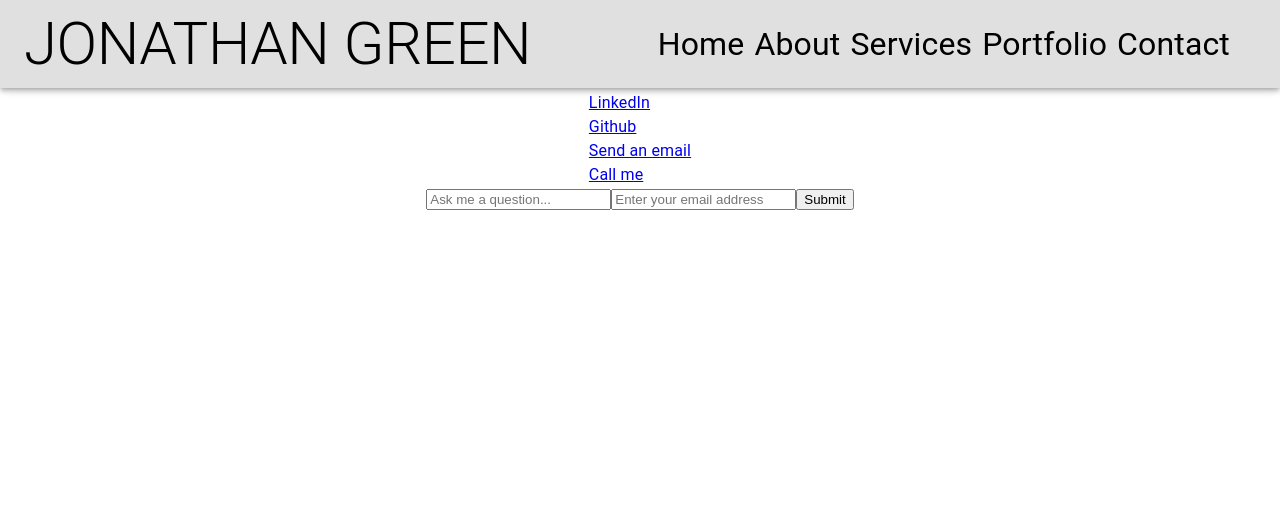
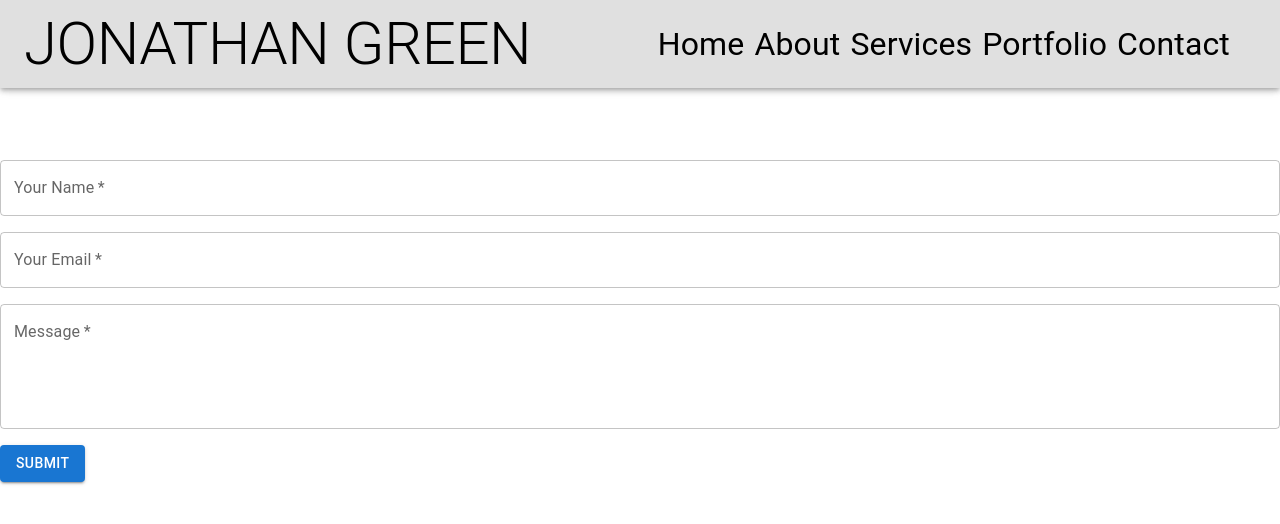
Before and after one commit to JXG052/My-React-Portfolio, a React (Create React App) app: page /contact in a window 1280 px wide. Shown: the top 524 px of the page. Built offline with nearby package versions, Linux system fonts and the light colour scheme.

Commit message:
Added basic form to contact section

```diff
--- a/src/components/DrawerAppBar/DrawerAppBar.js
+++ b/src/components/DrawerAppBar/DrawerAppBar.js
@@ -39,7 +39,7 @@ function DrawerAppBar(props) {
   };
 
   const drawer = (
-    <Box className={classes.grey} onClick={handleDrawerToggle} sx={{ textAlign: 'center' }}>
+    <Box className={classes.grey} onClick={handleDrawerToggle} sx={{ textAlign: 'center', }}>
       <Typography variant="h6" sx={{ my: 2 }}>
         JONATHAN GREEN
 
@@ -61,7 +61,7 @@ function DrawerAppBar(props) {
   const container = window !== undefined ? () => window().document.body : undefined;
 
   return (
-    <Box sx={{ display: 'flex' }}>
+    <Box sx={{ display: 'flex', m: 10 }}>
       <CssBaseline />
       <AppBar component="nav">
         <Toolbar className={classes.grey}>
--- a/src/pages/contact/Contact.js
+++ b/src/pages/contact/Contact.js
@@ -1,29 +1,52 @@
-import React from "react";
-import Form from "../../components/Form/Form"
+import React, { useState } from "react";
+import { TextField, Button, Grid } from '@mui/material'
+// import './contact.css'
 
-import './contact.css'
+
+
 
 function Contact() {
   return (
-    <div className="contact-section">
-      <h1>Contact Me</h1>
-      <div class="contact-links">
-            <a href="https://www.linkedin.com/in/jonathangreenoj/" target="_blank" class="col-md-2 contact-details btn btn-primary">
-                <i class="fab fa-linkedin"></i> LinkedIn
-            </a>
-            <a href="https://github.com/JXG052" target="_blank" class="col-md-2 contact-details btn btn-primary">
-                <i class="fab fa-github"></i> Github
-            </a>
-            <a href="mailto:jxg0521@gmail.com" class="col-md-2 contact-details btn btn-primary">
-                <i class="fas fa-at"></i> Send an email
-            </a>
-            <a href="tel:07809561335" class="contact-details col-md-2 btn btn-primary">
-                <i class="fas fa-mobile-alt"></i> Call me
-            </a>
-      </div>
-      <Form />
-
-    </div>
+    <form
+      // onSubmit={handleSubmit}
+    >
+      <Grid container spacing={2}>
+        <Grid item xs={12}>
+          <TextField
+            required
+            fullWidth
+            label="Your Name"
+          // value={name}
+          // onChange={(event) => setName(event.target.value)}
+          />
+        </Grid>
+        <Grid item xs={12}>
+          <TextField
+            required
+            fullWidth
+            label="Your Email"
+          // value={email}
+          // onChange={(event) => event.target.value}
+          />
+        </Grid>
+        <Grid item xs={12}>
+          <TextField
+            required
+            fullWidth
+            label="Message"
+            multiline
+            rows={4}
+          // value={message}
+          // onChange={(event) => event.target.value}
+          />
+        </Grid>
+        <Grid item xs={12}>
+          <Button type="submit" variant="contained" color="primary">
+            Submit
+          </Button>
+        </Grid>
+      </Grid>
+    </form>
   );
 }
 
```
